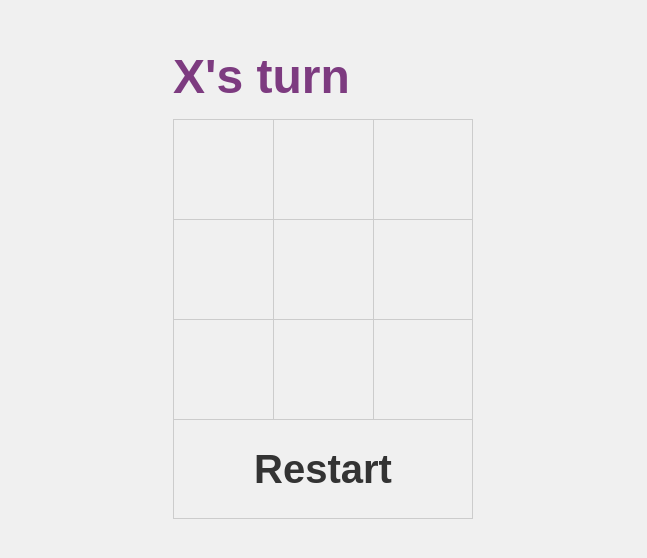
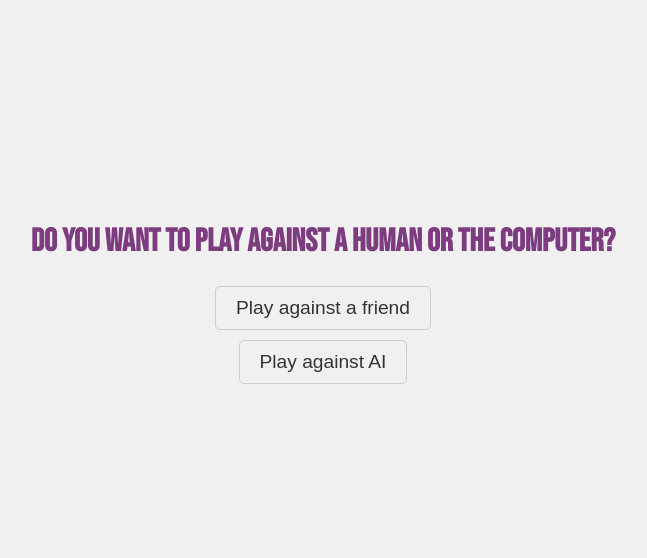
Before and after one commit to Ichiro47155/TicTacToeGame, a React (Vite) app: page / in a window 1280 px wide. Shown: the part 108-666 px from the top of the page, without its empty margins (317-964 px from the left). Built offline with nearby package versions, Linux system fonts and the light colour scheme.

Commit message:
Add requested feature

```diff
--- a/src/App.tsx
+++ b/src/App.tsx
@@ -1,4 +1,4 @@
-import {useState} from 'react';
+import { useState, useEffect } from 'react';
 
 function Square({ value, onSquareClick }: { value: string | null, onSquareClick: () => void }) {
   return (
@@ -8,51 +8,146 @@ function Square({ value, onSquareClick }: { value: string | null, onSquareClick:
   );
 }
 
-function Board() {
+function Board({ squares, onSquareClick }: { squares: Array<string | null>, onSquareClick: (i: number) => void }) {
+  return (
+    <>
+      <div className="board-row">
+        <Square value={squares[0]} onSquareClick={() => onSquareClick(0)} />
+        <Square value={squares[1]} onSquareClick={() => onSquareClick(1)} />
+        <Square value={squares[2]} onSquareClick={() => onSquareClick(2)} />
+      </div>
+      <div className="board-row">
+        <Square value={squares[3]} onSquareClick={() => onSquareClick(3)} />
+        <Square value={squares[4]} onSquareClick={() => onSquareClick(4)} />
+        <Square value={squares[5]} onSquareClick={() => onSquareClick(5)} />
+      </div>
+      <div className="board-row">
+        <Square value={squares[6]} onSquareClick={() => onSquareClick(6)} />
+        <Square value={squares[7]} onSquareClick={() => onSquareClick(7)} />
+        <Square value={squares[8]} onSquareClick={() => onSquareClick(8)} />
+      </div>
+    </>
+  );
+}
+
+function GameModeSelection({ onSelectMode }: { onSelectMode: (mode: 'human' | 'ai') => void }) {
+  return (
+    <div className="game-mode-selection">
+      <h2>Do you want to play against a human or the computer?</h2>
+      <button onClick={() => onSelectMode('human')}>Play against a friend</button>
+      <button onClick={() => onSelectMode('ai')}>Play against AI</button>
+    </div>
+  );
+}
+
+function Game() {
+  const [gameMode, setGameMode] = useState<'human' | 'ai' | null>(null);
   const [xIsNext, setXIsNext] = useState(true);
   const [squares, setSquares] = useState<Array<string | null>>(Array(9).fill(null));
 
-  function handleClick(i: number) {
+  useEffect(() => {
+    if (gameMode === 'ai' && !xIsNext && !calculateWinner(squares)) {
+      const bestMove = findBestMove(squares);
+      if (bestMove !== null) {
+        setTimeout(() => {
+          handleSquareClick(bestMove);
+        }, 500);
+      }
+    }
+  }, [xIsNext, squares, gameMode]);
+
+
+  function findBestMove(currentSquares: Array<string | null>): number | null {
+    // 1. Check for a winning move for 'O'
+    for (let i = 0; i < 9; i++) {
+      if (currentSquares[i] === null) {
+        const nextSquares = currentSquares.slice();
+        nextSquares[i] = 'O';
+        if (calculateWinner(nextSquares) === 'O') {
+          return i;
+        }
+      }
+    }
+
+    // 2. Check to block 'X' from winning
+    for (let i = 0; i < 9; i++) {
+      if (currentSquares[i] === null) {
+        const nextSquares = currentSquares.slice();
+        nextSquares[i] = 'X';
+        if (calculateWinner(nextSquares) === 'X') {
+          return i;
+        }
+      }
+    }
+
+    // 3. Take the center if available
+    if (currentSquares[4] === null) {
+      return 4;
+    }
+
+    // 4. Take any of the corners
+    const corners = [0, 2, 6, 8];
+    const availableCorners = corners.filter(i => currentSquares[i] === null);
+    if (availableCorners.length > 0) {
+      return availableCorners[Math.floor(Math.random() * availableCorners.length)];
+    }
+
+    // 5. Take any of the sides
+    const sides = [1, 3, 5, 7];
+    const availableSides = sides.filter(i => currentSquares[i] === null);
+    if (availableSides.length > 0) {
+      return availableSides[Math.floor(Math.random() * availableSides.length)];
+    }
+
+    return null; // Should not be reached if there are empty squares
+  }
+
+
+  function handleSquareClick(i: number) {
     if (squares[i] || calculateWinner(squares)) {
       return;
     }
     const nextSquares = squares.slice();
     nextSquares[i] = xIsNext ? "X" : "O";
+    setSquares(nextSquares);
     setXIsNext(!xIsNext);
-    setSquares(nextSquares);
+  }
+
+  function restartGame() {
+    setSquares(Array(9).fill(null));
+    setXIsNext(true);
+  }
+
+  function handleGameModeSelect(mode: 'human' | 'ai') {
+    setGameMode(mode);
+    restartGame();
   }
 
   const winner = calculateWinner(squares);
   let status;
   if (winner) {
     status = "Winner: " + winner;
+  } else if (squares.every(square => square !== null)) {
+    status = "Draw";
   } else {
     status = (xIsNext ? "X" : "O") + "'s turn";
   }
 
   return (
-    <>
-      <div className="status">{status}</div>
-      <div className="board-row">
-        <Square value={squares[0]} onSquareClick={() => handleClick(0)} />
-        <Square value={squares[1]} onSquareClick={() => handleClick(1)} />
-        <Square value={squares[2]} onSquareClick={() => handleClick(2)} />
+    <div className="game">
+      <div className="game-board">
+      {gameMode ? (
+          <>
+            <div className="status">{status}</div>
+            <Board squares={squares} onSquareClick={handleSquareClick} />
+            <div className='restartButton'><button className='restartButton' onClick={restartGame}>Restart</button></div>
+            <button onClick={() => setGameMode(null)}>Change Mode</button>
+          </>
+        ) : (
+          <GameModeSelection onSelectMode={handleGameModeSelect} />
+        )}
       </div>
-      <div className="board-row">
-        <Square value={squares[3]} onSquareClick={() => handleClick(3)} />
-        <Square value={squares[4]} onSquareClick={() => handleClick(4)} />
-        <Square value={squares[5]} onSquareClick={() => handleClick(5)} />
-      </div>
-      <div className="board-row">
-        <Square value={squares[6]} onSquareClick={() => handleClick(6)} />
-        <Square value={squares[7]} onSquareClick={() => handleClick(7)} />
-        <Square value={squares[8]} onSquareClick={() => handleClick(8)} />
-      </div>
-      <div className='restartButton'><button className='restartButton' onClick={() => {
-        setXIsNext(true);
-        setSquares(Array(9).fill(null));
-      }}>Restart</button></div>
-    </>
+    </div>
   );
 }
 
@@ -76,16 +171,4 @@ function calculateWinner(squares: Array<string | null>): string | null {
   return null;
 }
 
-function Game() {
-  return (
-    <div className="game">
-      <div className="game-board">
-        <Board />
-      </div>
-      <div className="game-info">
-        <ol>{/* TODO */}</ol>
-      </div>
-    </div>
-  );
-}
 export default Game;
--- a/src/index.css
+++ b/src/index.css
@@ -93,3 +93,40 @@ body {
   font-family: "Beabas Neue", sans-serif;
   font-weight: bolder;
 }
+
+.game-mode-selection {
+  display: flex;
+  flex-direction: column;
+  align-items: center;
+  justify-content: center;
+  padding: 20px;
+  text-align: center;
+}
+
+.game-mode-selection h2 {
+  font-size: 2rem;
+  font-family: "Bebas Neue", sans-serif;
+  margin-bottom: 20px;
+  color: rgb(125, 59, 128);
+}
+
+.game-mode-selection button, .change-mode-button {
+  background-color: transparent;
+  border: 1px solid var(--border-color);
+  color: var(--text-color);
+  font-size: 1.2rem;
+  padding: 10px 20px;
+  margin: 5px;
+  cursor: pointer;
+  transition: background-color 0.2s ease, color 0.2s ease;
+  border-radius: 5px;
+}
+
+.game-mode-selection button:hover, .change-mode-button:hover {
+  background-color: var(--hover-color);
+}
+
+.game-mode-selection button:focus, .change-mode-button:focus {
+  outline: 2px solid var(--text-color);
+  outline-offset: 2px;
+}
```
